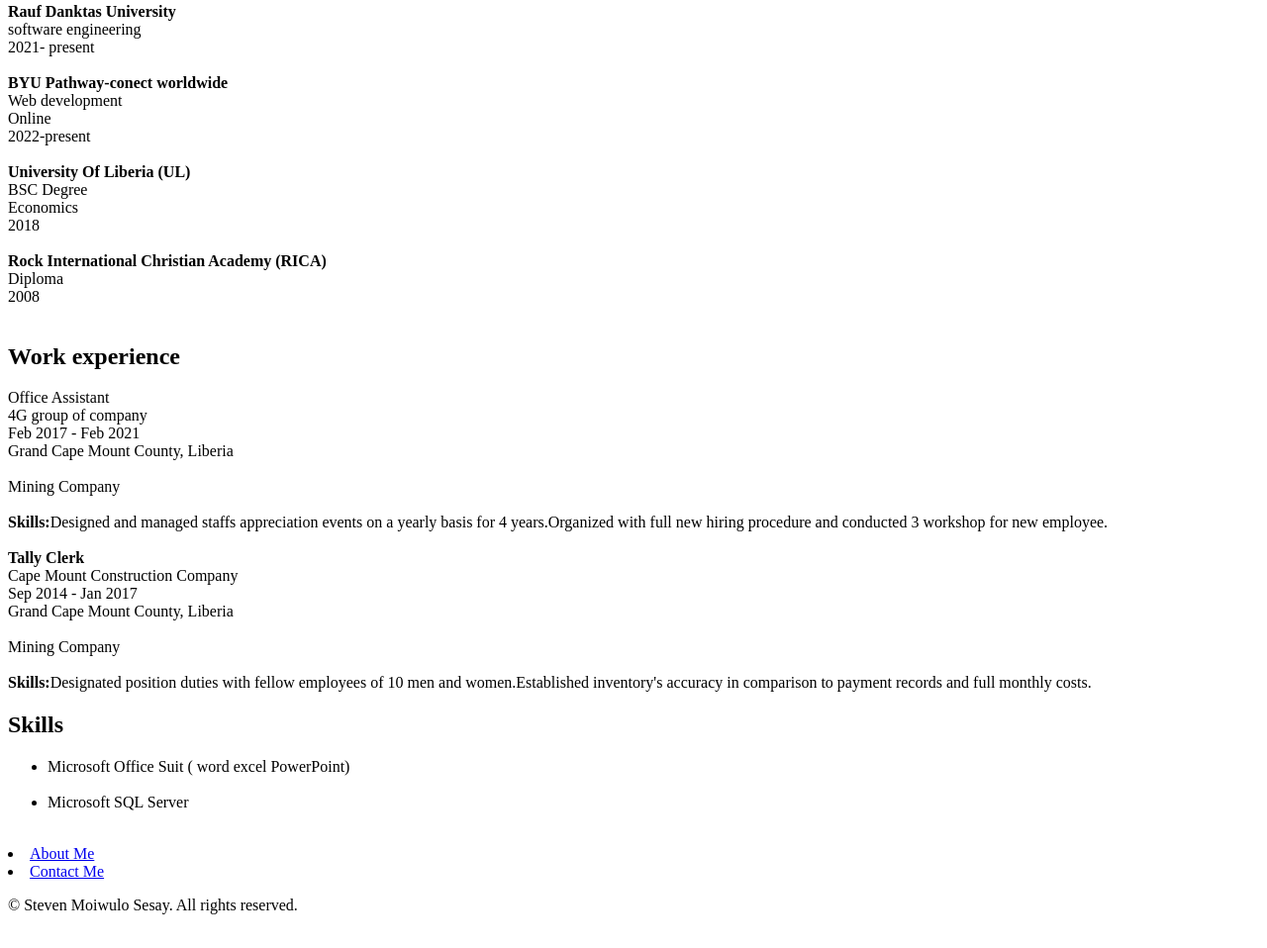
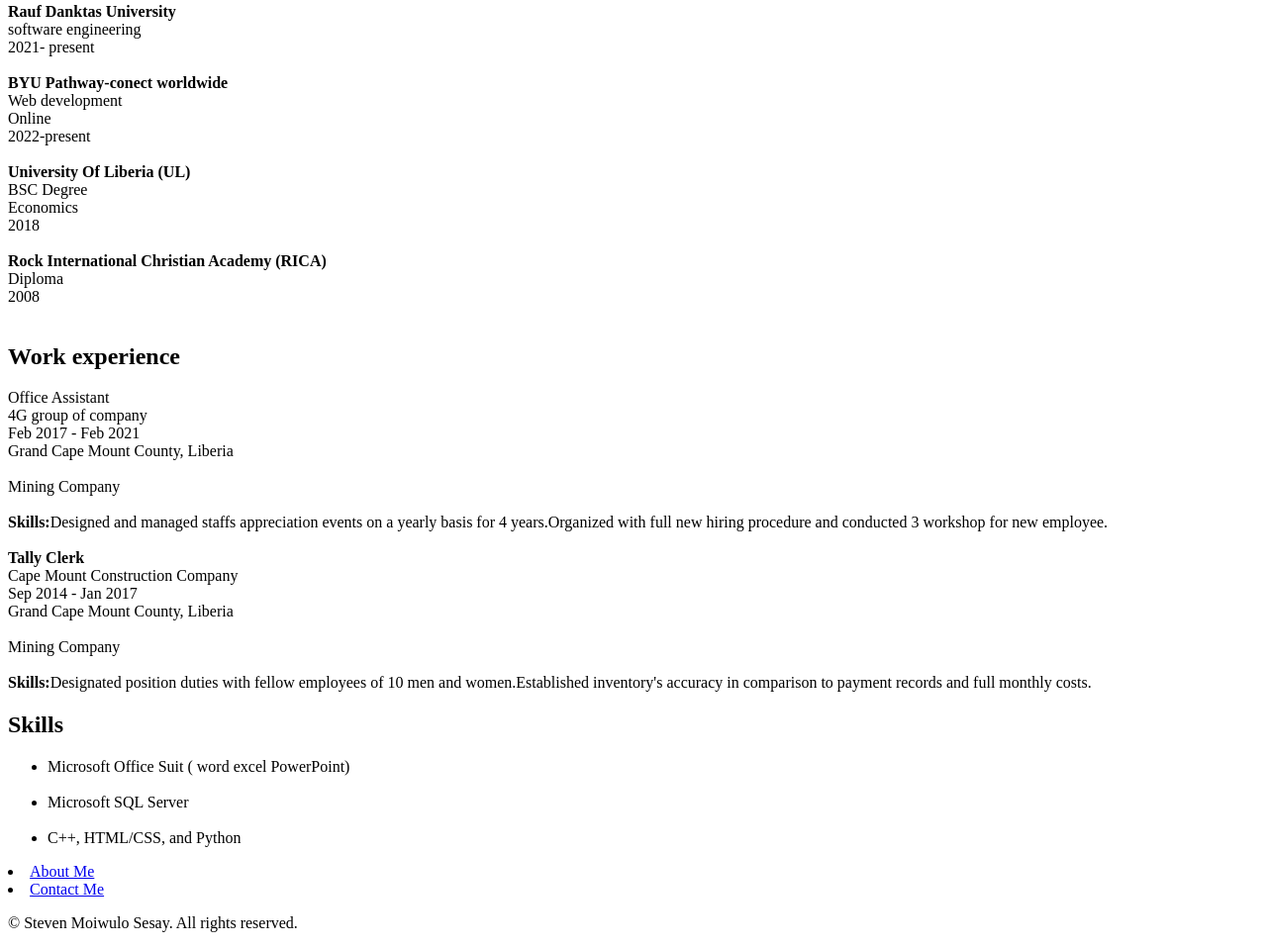
Before and after one commit to Appiah93/html.resume, a plain HTML site: page index.html in a window 1280 px wide. Shown: the part 379-1337 px from the top of the page at 99% size. Drawn offline with Linux system fonts and the light colour scheme.

Commit message:
Update index.html

```diff
--- a/index.html
+++ b/index.html
@@ -58,6 +58,7 @@ Mining Company<br />
     <ul>
    <li>Microsoft Office Suit ( word excel PowerPoint)</li> <br />
    <li>Microsoft SQL Server</li> <br />
+    <li>C++, HTML/CSS, and Python</li>
 </ul>
 </p>
 <footer>
```
